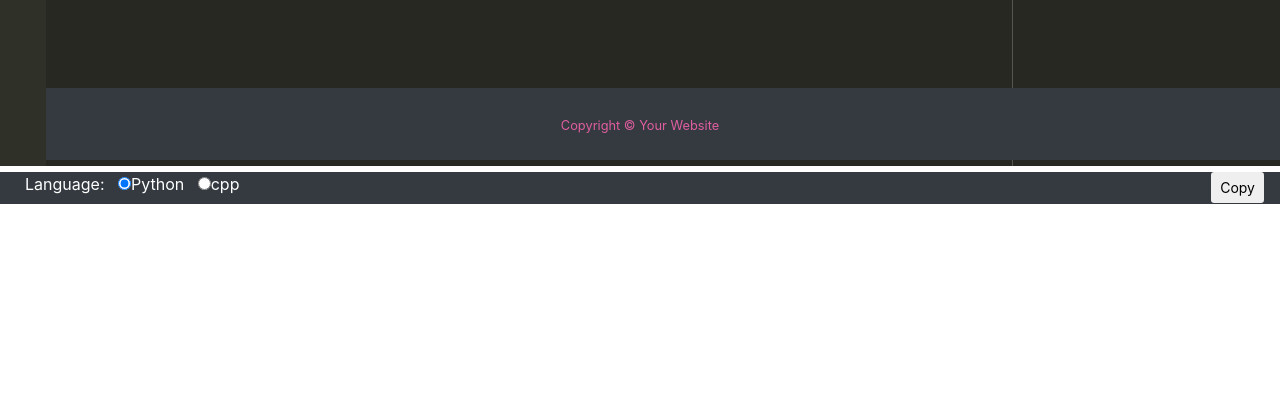
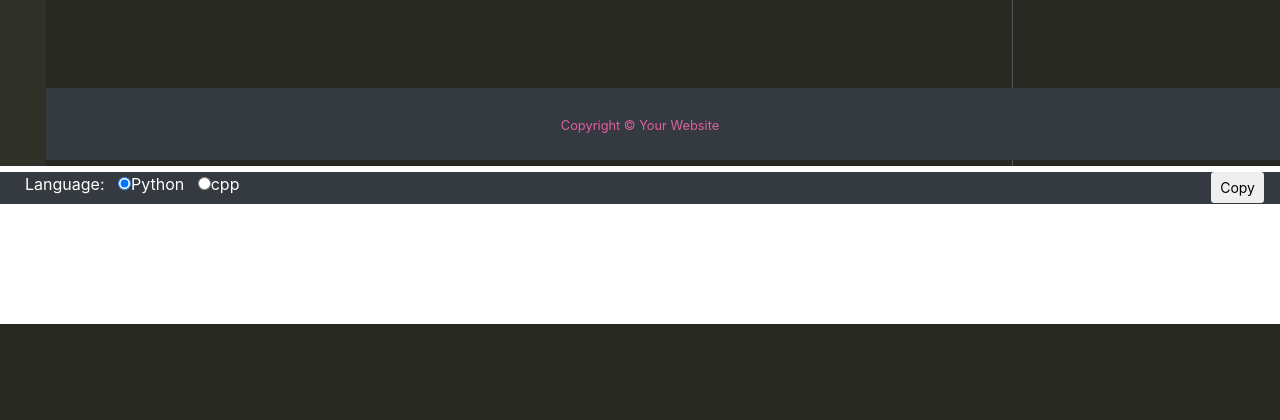
Before and after one commit to harshraj22/CSE_HUB, a Django app: page /editor/ in a window 1280 px wide. Shown: the part 640-1060 px from the top of the page. After the commit the page ends 964 px from the top, so only its background shows below. Run offline with Django 3.2, Linux system fonts and the light colour scheme; some libraries are stand-ins or nearby versions.

Commit message:
fixed padding issues

```diff
--- a/cse_hub/homepage/templates/homepage/editor.html
+++ b/cse_hub/homepage/templates/homepage/editor.html
@@ -12,7 +12,6 @@
         <label for="cpp"><input type="radio" name="language" id="c_cpp" value="c_cpp">cpp</label>
         <button class="float-right mr-3 btn btn-sm" id="copy">Copy</button>
     </div>
-
 
 
     <script src="https://cdnjs.cloudflare.com/ajax/libs/ace/1.4.5/ace.js" type="text/javascript" charset="utf-8"></script>
@@ -57,7 +56,9 @@
             copyToClipboard(editor.getValue());
         });
 
-
+        $(document).ready(function() {
+            $('#block_content_div').removeClass();
+        });
     </script>
 
 {% endblock content-unindent %}
--- a/cse_hub/homepage/templates/homepage/index.html
+++ b/cse_hub/homepage/templates/homepage/index.html
@@ -89,7 +89,7 @@
 
 	{% endblock %}
 
-	<div class="container p-5">
+	<div class="container p-5" id="block_content_div">
 		{% block content %}
 
 		{% endblock %}
--- a/cse_hub/users/templates/users/profile.html
+++ b/cse_hub/users/templates/users/profile.html
@@ -11,6 +11,7 @@
 		{% endfor %}
 	{% endif %}
 
+<div class="ml-5 mt-5">
 	<script type="text/javascript" src="https://www.gstatic.com/charts/loader.js"></script>
 		<script type="text/javascript">
 			{% if user.profile.problems_TLE or user.profile.problems_solved or user.profile.problems_WA %}
@@ -61,4 +62,5 @@
 		</div>
 		<div id="piechart" class="col-md-4 sm-6" style="width: 900px; height: 500px;"></div>
 	</div>
+</div>
 {% endblock content-unindent %}
```
